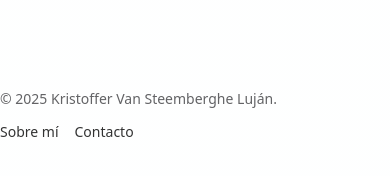
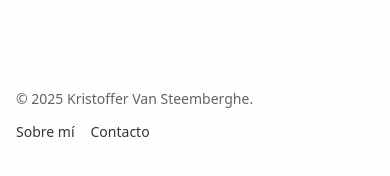
Before and after one commit to im-krizox/porfolio, an Astro site: page / in a window 390 px wide. Shown: the part 2310-2486 px from the top of the page. Built offline with nearby package versions, Linux system fonts and the light colour scheme; Astro itself is replaced by a stand-in of ours.

Commit message:
fix: Mejora la clase del footer y corrige el enlace del autor

```diff
--- a/src/components/Footer.astro
+++ b/src/components/Footer.astro
@@ -3,14 +3,14 @@ const currentYear = new Date().getFullYear()
 ---
 
 <footer
-  class="opacity-80 m-4 mt-16 w-full mx-auto container lg:max-w-4xl md:max-w-2xl mb-10 flex justify-center"
+  class="opacity-80 m-4 min-[375px]:pl-4 md:pl-0 mt-16 w-full mx-auto container lg:max-w-4xl md:max-w-2xl mb-10 flex justify-center"
 >
   <div
     class="rounded-lg w-full max-w-screen-xl mx-auto md:flex md:items-center md:justify-between py-4"
   >
     <span class="text-sm sm:text-center text-zinc-800/90 dark:text-zinc-200/90"
       >© {currentYear}
-      <a href="https://kris-van.dev/" class="hover:underline">Kristoffer Van Steemberghe Luján</a>.
+      <a href="https://krisv.dev/" class="hover:underline">Kristoffer Van Steemberghe</a>.
     </span>
     <ul
       class="flex flex-wrap items-center mt-3 text-sm font-medium dark:text-white/90 sm:mt-0"
```
